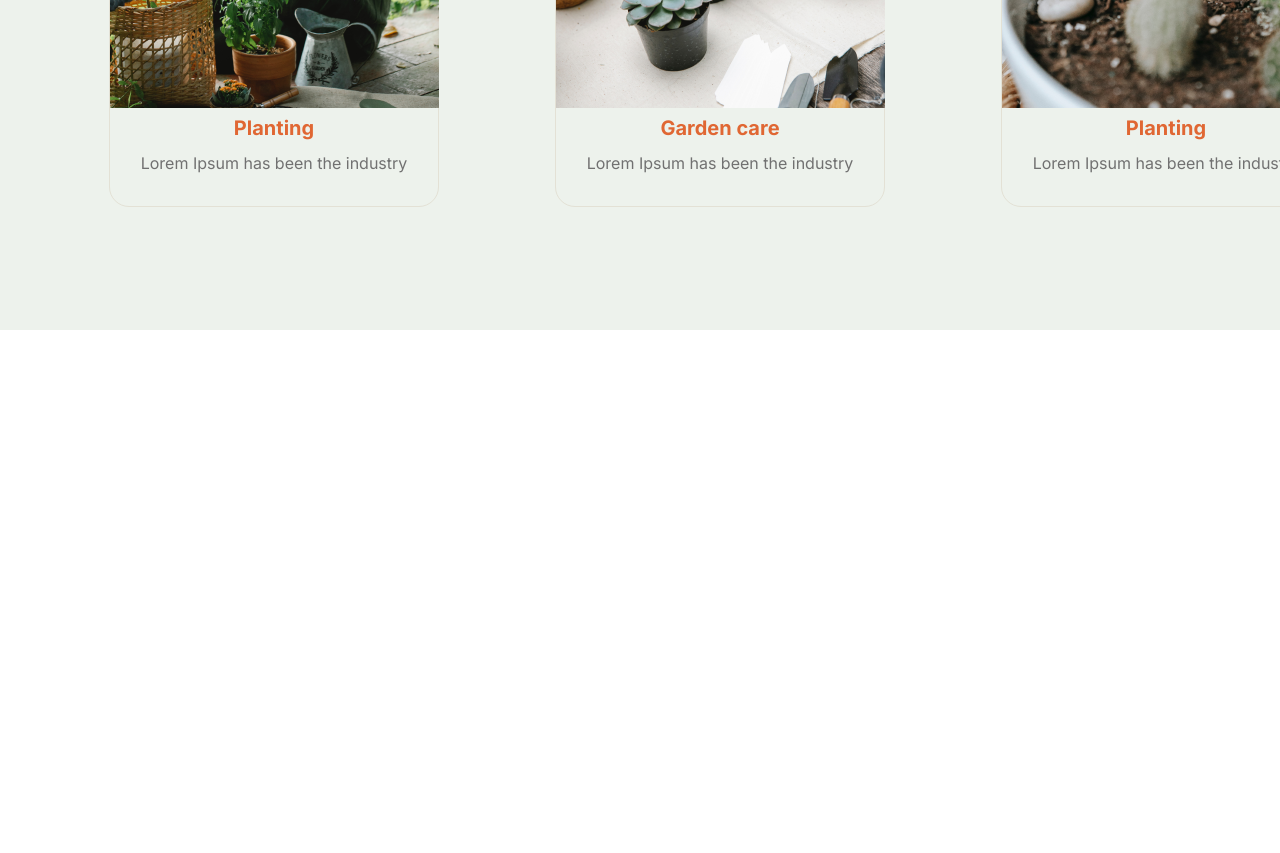
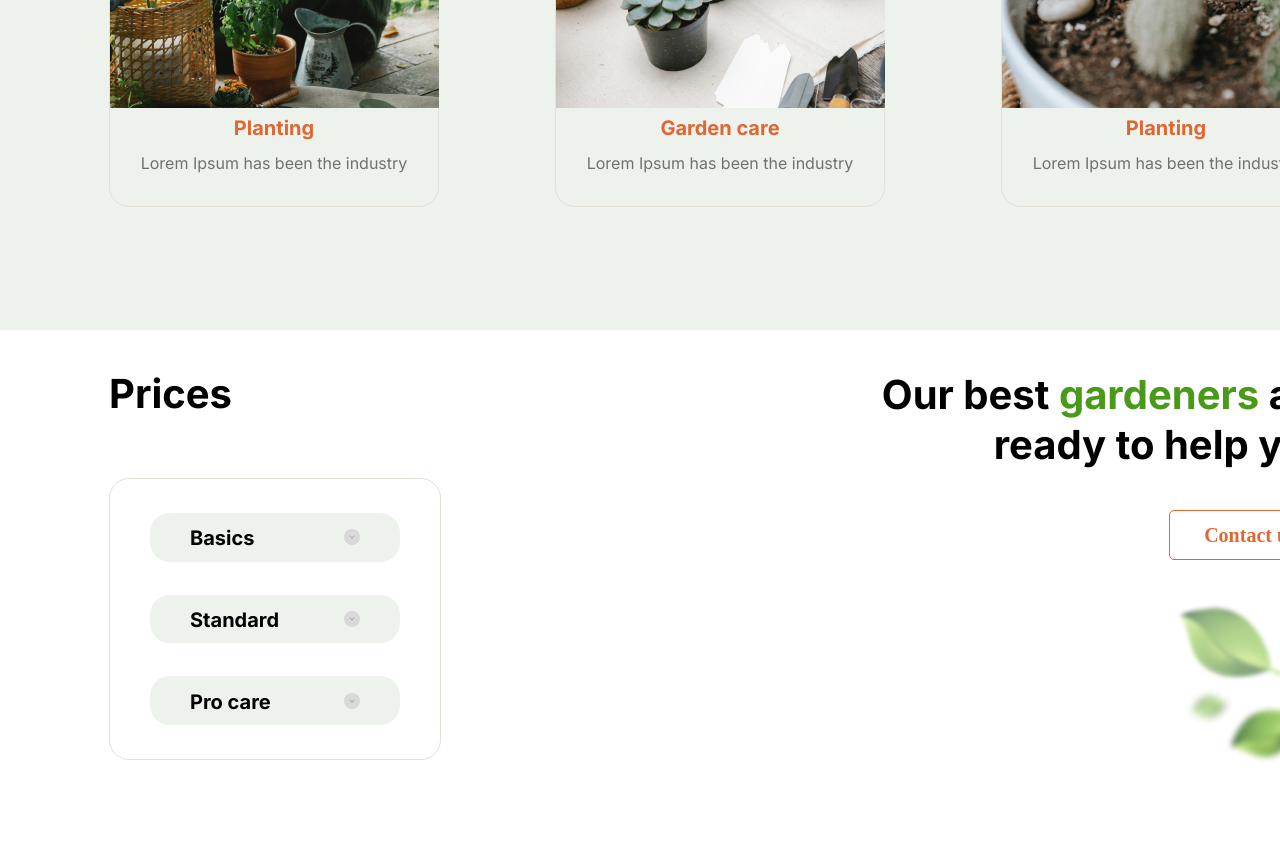
Before and after one commit to Swettlana/Plants, a plain HTML site: page plants/index.html in a window 1280 px wide. Shown: the part 2302-3155 px from the top of the page. Drawn offline with Linux system fonts and the light colour scheme; a web font is replaced by a local one.

Commit message:
feat: add section prices

```diff
--- a/plants/index.html
+++ b/plants/index.html
@@ -104,6 +104,30 @@
     </div>
     <div class="prices-wrapper">
       <section class="prices" id="prices">
+        <div class="prices-left">
+          <h2 class="prices-left_tittle">Prices</h2>
+          <div class="accordion">
+            <div class="accordion__item">
+              <p class="accordion__item_text">Basics</p>
+              <div class="accordion__item_button"></div>
+            </div>
+            <div class="accordion__item">
+              <p class="accordion__item_text">Standard</p>
+              <div class="accordion__item_button"></div>
+            </div>
+            <div class="accordion__item">
+              <p class="accordion__item_text">Pro care</p>
+              <div class="accordion__item_button"></div>
+            </div>
+          </div>
+        </div>
+        <div class="prices-right">
+          <p class="prices-right_tittle">Our best <span>gardeners</span> are ready to help you</p>
+          <button class="prices-right_button">Contact us</button>
+          <div class="prices-right_image"></div>
+        </div>
+
+
 
       </section>
     </div>
--- a/plants/style.css
+++ b/plants/style.css
@@ -18,3 +18,11 @@ section {
   margin: 0 auto;
   display: flex;
 }
+span {
+  color: #499a18;
+}
+button:hover {
+  background: #e06733;
+  color: #fff;
+  cursor: pointer;
+}
--- a/plants/styles/about.css
+++ b/plants/styles/about.css
@@ -25,9 +25,6 @@
   margin-bottom: 38px;
   color: #e06733;
 }
-.about__content_tittle > span {
-  color: #499a18;
-}
 
 .about__content_text {
   width: 605px;
--- a/plants/styles/prices.css
+++ b/plants/styles/prices.css
@@ -3,8 +3,95 @@
   height: 560px;
 }
 .prices {
-  padding: 62px 109px;
+  padding: 40px 109px;
   justify-content: space-between;
   font-family: "Inter", sans-serif;
   font-style: normal;
 }
+.prices-left,
+.prices-right {
+  display: flex;
+  flex-direction: column;
+}
+.prices-left {
+  row-gap: 60px;
+}
+.prices-left_tittle {
+  font-weight: 700;
+  font-size: 40px;
+  line-height: 48px;
+  color: #000000;
+}
+.prices-right {
+  align-items: flex-end;
+  row-gap: 40px;
+}
+.prices-right_tittle {
+  width: 452px;
+  text-align: right;
+  font-weight: 700;
+  font-size: 40px;
+  line-height: 50px;
+  color: #000000;
+}
+.accordion {
+  width: 332px;
+  height: 282px;
+  border: 1px solid #e3e1d5;
+  border-radius: 20px;
+  display: flex;
+  flex-direction: column;
+  padding: 34px 0;
+  row-gap: 33px;
+  align-items: center;
+}
+.accordion__item {
+  width: 250px;
+  height: 50px;
+  display: flex;
+  padding: 0 40px;
+  align-items: center;
+  background: #edf2ec;
+  border-radius: 20px;
+  justify-content: space-between;
+}
+.accordion__item_text {
+  padding-top: 2px;
+  font-family: "Inter";
+  font-style: normal;
+  font-weight: 700;
+  font-size: 20px;
+  line-height: 20px;
+  color: #000000;
+}
+.accordion__item_button {
+  width: 16px;
+  height: 16px;
+  background: #d9d9d9;
+  border-radius: 50%;
+  background-image: url("../assets/arrow.svg");
+  background-size: 8px 4px;
+  background-repeat: no-repeat;
+  background-position: center;
+}
+.prices-right_button {
+  width: 162px;
+  height: 50px;
+  border: 1px solid #e06733;
+  border-radius: 5px;
+  transition: 0.4s;
+  font-family: "Inika", serif;
+  font-weight: 700;
+  font-size: 20px;
+  line-height: 26px;
+  text-align: center;
+  color: #e06733;
+  padding-right: px;
+  background-color: #fff;
+}
+.prices-right_image {
+  margin: -5px 5px 0px 0;
+  width: 152px;
+  height: 175px;
+  background-image: url("../assets/prices-img.png");
+}
--- a/plants/styles/service.css
+++ b/plants/styles/service.css
@@ -39,11 +39,6 @@
   transition: 0.4s;
 }
 
-.service-button:hover {
-  background: #e06733;
-  color: #fff;
-  cursor: pointer;
-}
 .services {
   display: flex;
   flex-wrap: wrap;
--- a/plants/styles/welcome.css
+++ b/plants/styles/welcome.css
@@ -27,9 +27,6 @@
   margin-bottom: 44px;
   color: #717171;
 }
-.welcome__content_tittle > span {
-  color: #499a18;
-}
 
 .welcome__content_text {
   width: 525px;
@@ -51,9 +48,3 @@
   border-radius: 10px;
   transition: 0.4s;
 }
-
-.welcome__content_button:hover {
-  background: #e06733;
-  color: #fff;
-  cursor: pointer;
-}
```
Also changed, not shown: plants/assets/arrow.svg (added), plants/assets/prices-img.png (added).
